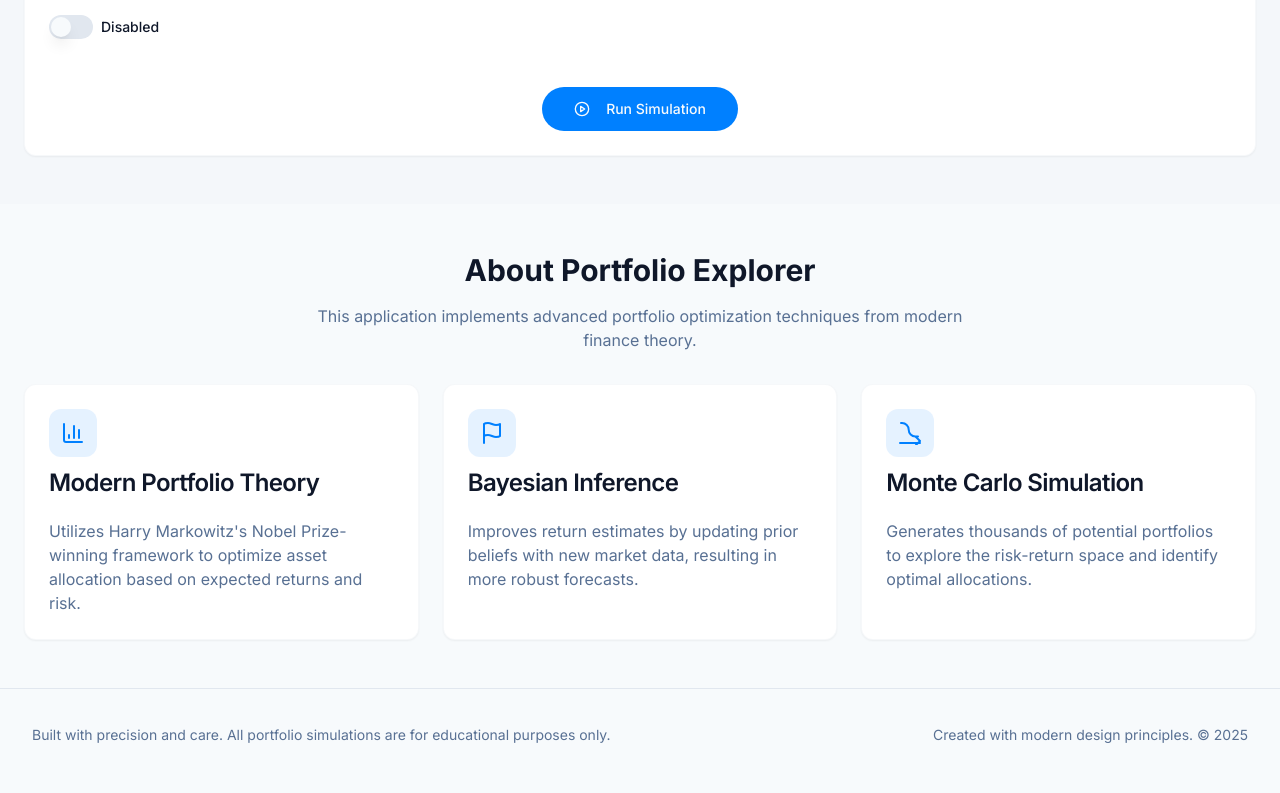
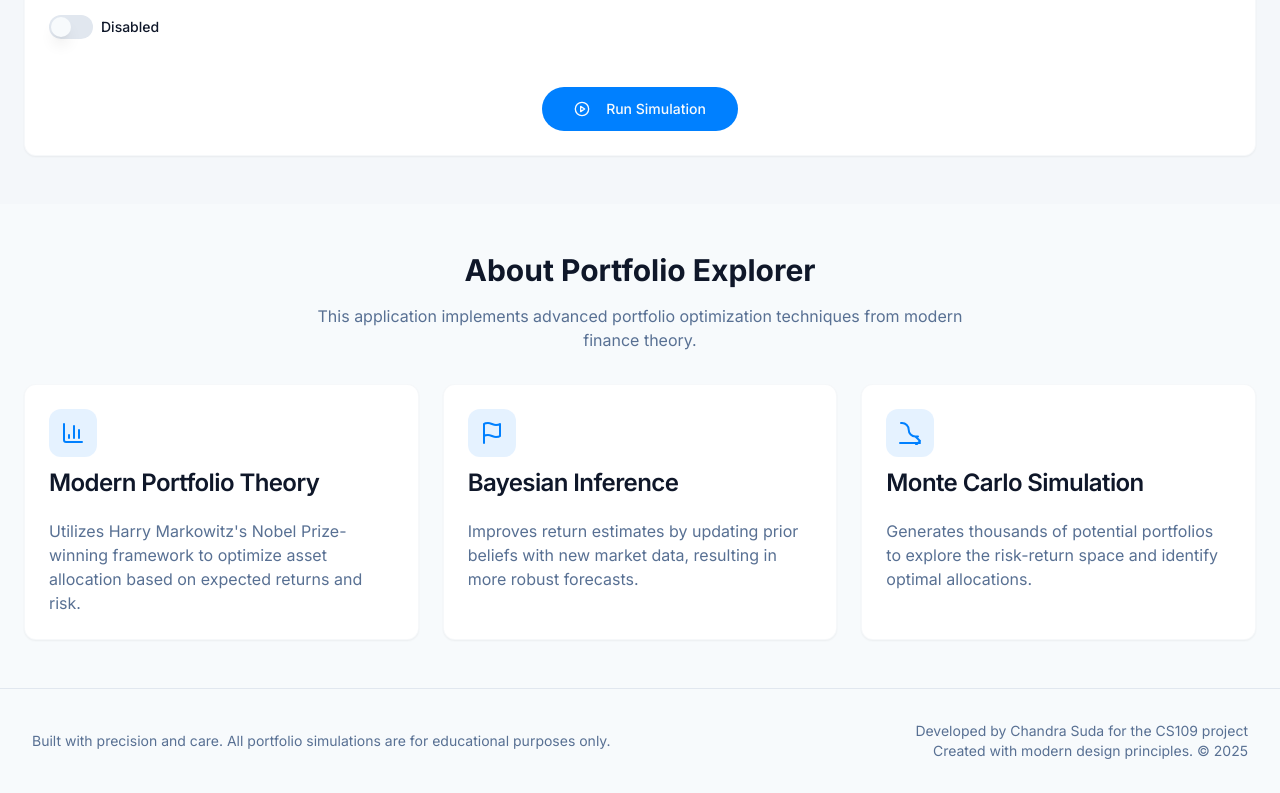
Before and after one commit to chandrasuda/cs109-challenge, a React (Vite) app: page / in a window 1280 px wide. Shown: the part 1554-2347 px from the top of the page. Built offline with nearby package versions, Linux system fonts and the light colour scheme.

Commit message:
Update footer text
Update the footer to include the developer's name and project information.

```diff
--- a/src/components/Footer.tsx
+++ b/src/components/Footer.tsx
@@ -10,9 +10,10 @@ export function Footer() {
             Built with precision and care. All portfolio simulations are for educational purposes only.
           </p>
         </div>
-        <p className="text-center text-sm text-muted-foreground md:text-left">
-          Created with modern design principles. &copy; {new Date().getFullYear()}
-        </p>
+        <div className="text-center text-sm text-muted-foreground md:text-right flex flex-col">
+          <p>Developed by Chandra Suda for the CS109 project</p>
+          <p>Created with modern design principles. &copy; {new Date().getFullYear()}</p>
+        </div>
       </div>
     </footer>
   );
```
